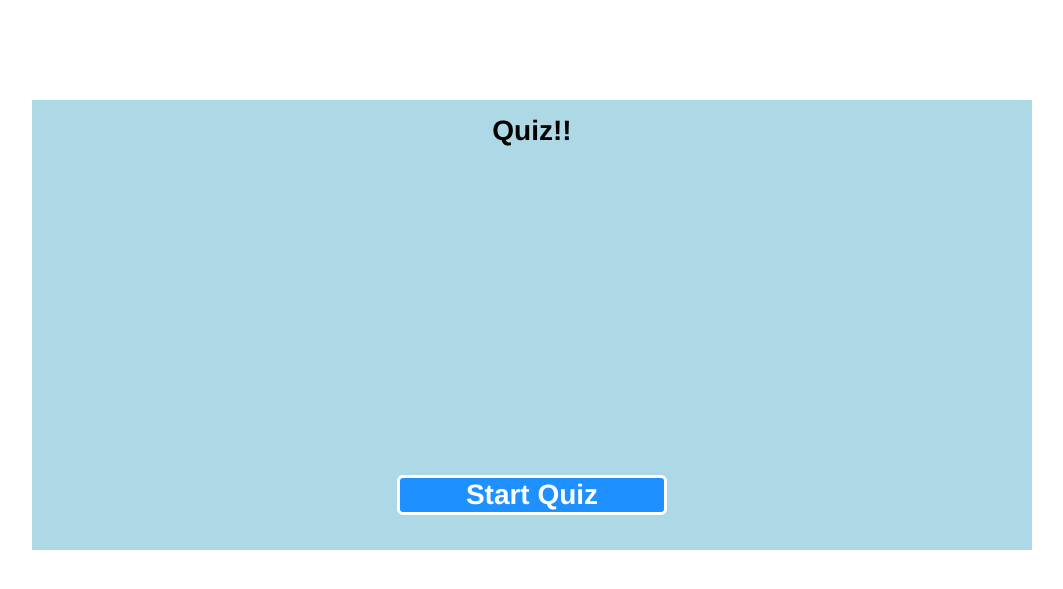
After one commit to surbhiguptasai/newQuizApp, a PHP site: page /quiz.html in a window 1280 px wide. The commit adds this page. Shown: the top 589 px of the page, without its empty margins (108-1171 px from the left). Run offline with PHP 8.4, Linux system fonts and the light colour scheme; some libraries are stand-ins or nearby versions.

Commit message:
Added code

```diff
--- a/quiz.css
+++ b/quiz.css
@@ -1,24 +1,23 @@
 body {
   font-family: helvetica, times, serif;
-  font-size: 13px;
-  margin-left: 180px;
+  font-size: 14px;
+  margin: 100px;
   display: block;
   box-sizing: border-box;
 }
 body #wrapper {
   position: relative;
-  display: inline-block;
+  display: block;
   width: 100%;
   max-width: 1000px;
   margin: 0 auto;
   background: lightblue;
-  min-height: 550px;
+  min-height: 450px;
 }
 body #wrapper h1 {
-  margin: auto;
-  padding: 20px;
+  margin: 0;
+  padding: 15px;
   text-align: center;
-
 }
 body #wrapper #myBtn {
   color: white;
@@ -29,7 +28,7 @@ body #wrapper #myBtn {
   height: 40px;
   width: 100%;
   max-width: 270px;
-  font-size: 20px;
+  font-size: 2em;
   display: block;
   text-align: center;
   margin: 15px auto;
--- /dev/null
+++ b/quiz.html
@@ -0,0 +1,28 @@
+<!DOCTYPE html>
+<html>
+<head>
+	<title></title>
+	<link rel="stylesheet" type="text/css" href="https://github.com/necolas/normalize.css/blob/master/normalize.css">
+	<link rel="stylesheet" type="text/css" href="quiz.css">
+</head>
+<body>
+<div id="wrapper">
+   <div id="counter">
+  <!--  Question <span class="current_Count">1</span> out of <span class="total_Count">10</span> -->
+    </div>
+   <div class="score"></div>
+
+    <div id="quiz">
+        <h1>Quiz!!</h1>
+    </div>
+
+    <input type='submit' class='btnClick' id='myBtn' value='' />
+    <div id="restart"></div>
+    <div id="answerMessage"></div>
+</div>
+<script src="https://code.jquery.com/jquery-3.1.0.js"></script>
+
+    <script src="quiz.js"></script>
+
+</body>
+</html>
```
Also changed, not shown: other parts of quiz.css (+7 -18 lines), quiz.js (+33 -14 lines).
